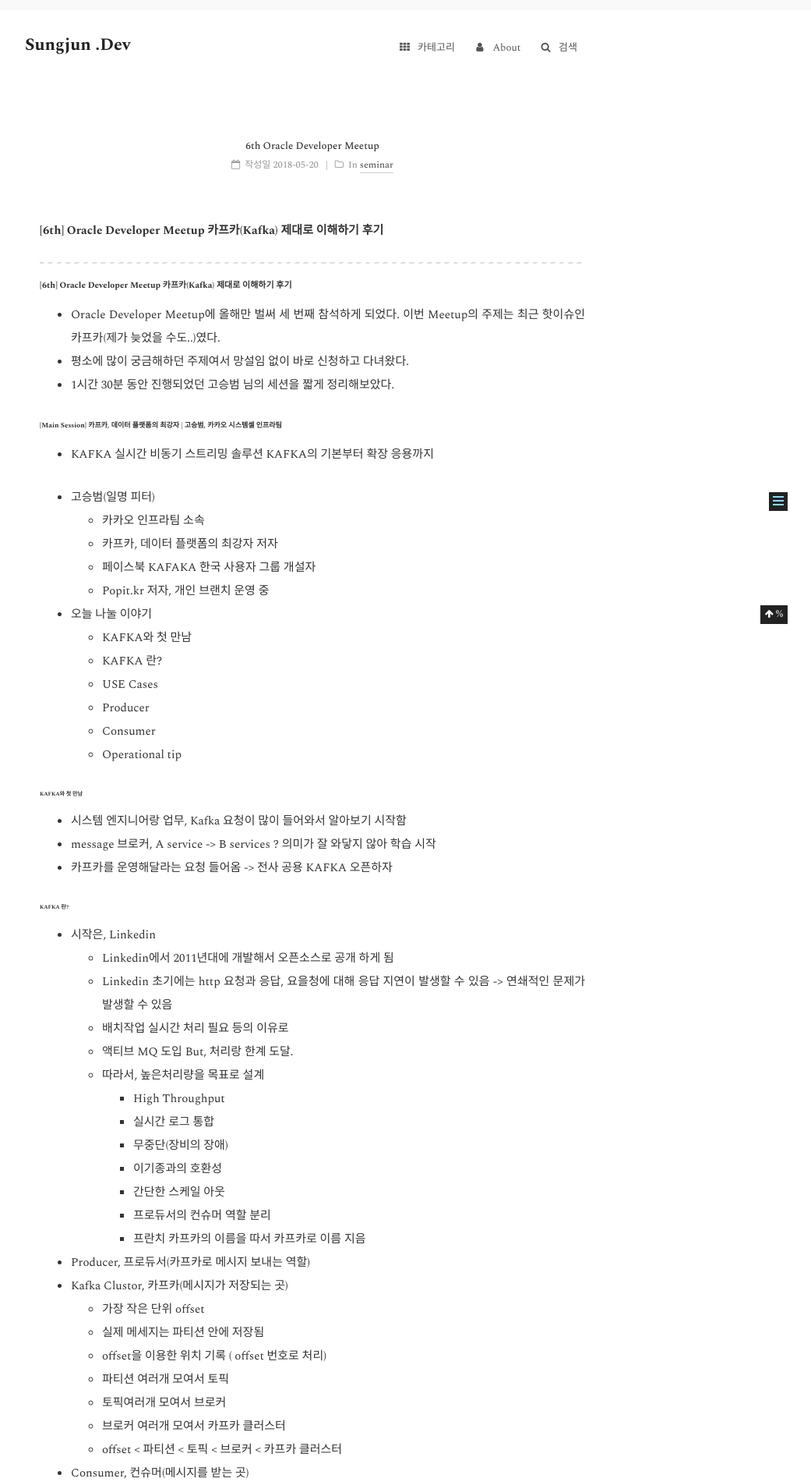
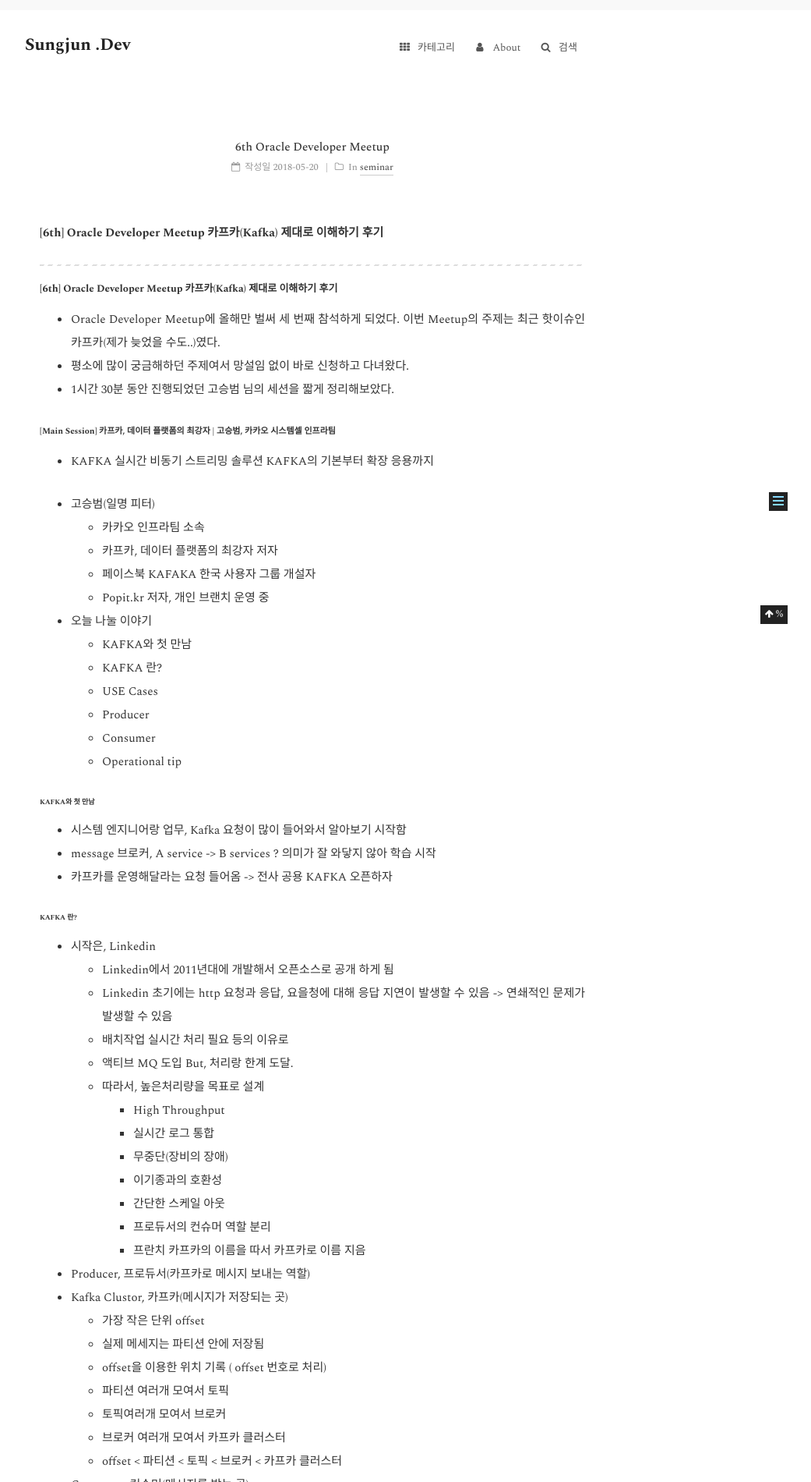
Before and after one commit to gwonsungjun/gwonsungjun.github.io, a Jekyll site: the page built from _posts/2018-05-20-6th_oracle_kafka.md, in a window 1280 px wide. Shown: the part 200-2100 px from the top of the page at 78% size, without its empty margins (239-1280 px from the left). Built offline with Jekyll 4.4.1, drawn with Linux system fonts in a browser that asks for light colours; comment, search, counter and statistics services are not loaded.

Commit message:
refactor: title font size 수정

```diff
--- a/_sass/_variables/Mist.scss
+++ b/_sass/_variables/Mist.scss
@@ -1,7 +1,7 @@
 // Variables of Mist scheme
 // =================================================
 
-$font-size-headings-base : 13px;
+$font-size-headings-base : 15px;
 
 $brand-color             : $black-deep;
 $brand-hover-color       : $brand-color;
--- a/_sass/_variables/base.scss
+++ b/_sass/_variables/base.scss
@@ -107,7 +107,7 @@
 
 // Headings font size
 $font-size-headings-step    : 2px;
-$font-size-headings-base    : 24px;
+$font-size-headings-base    : 15px;
 $font-size-headings-small   : $font-size-headings-base - $font-size-headings-step;
 $font-size-headings-smaller : $font-size-headings-small - $font-size-headings-step;
 $font-size-headings-large   : $font-size-headings-base + $font-size-headings-step;
```
